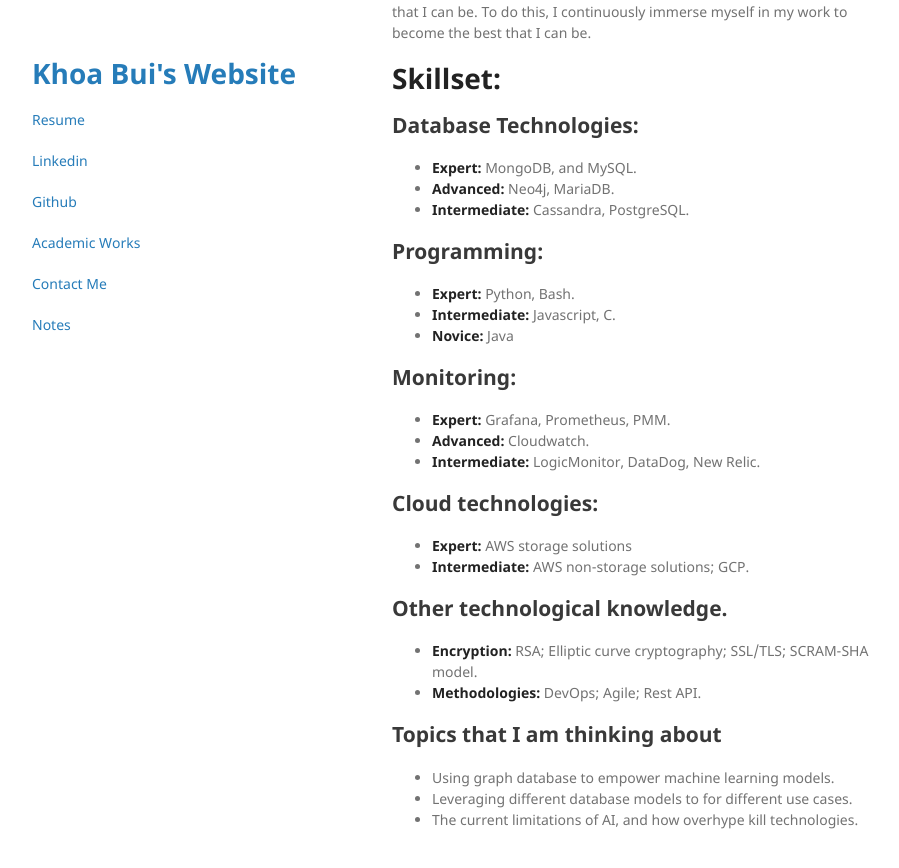
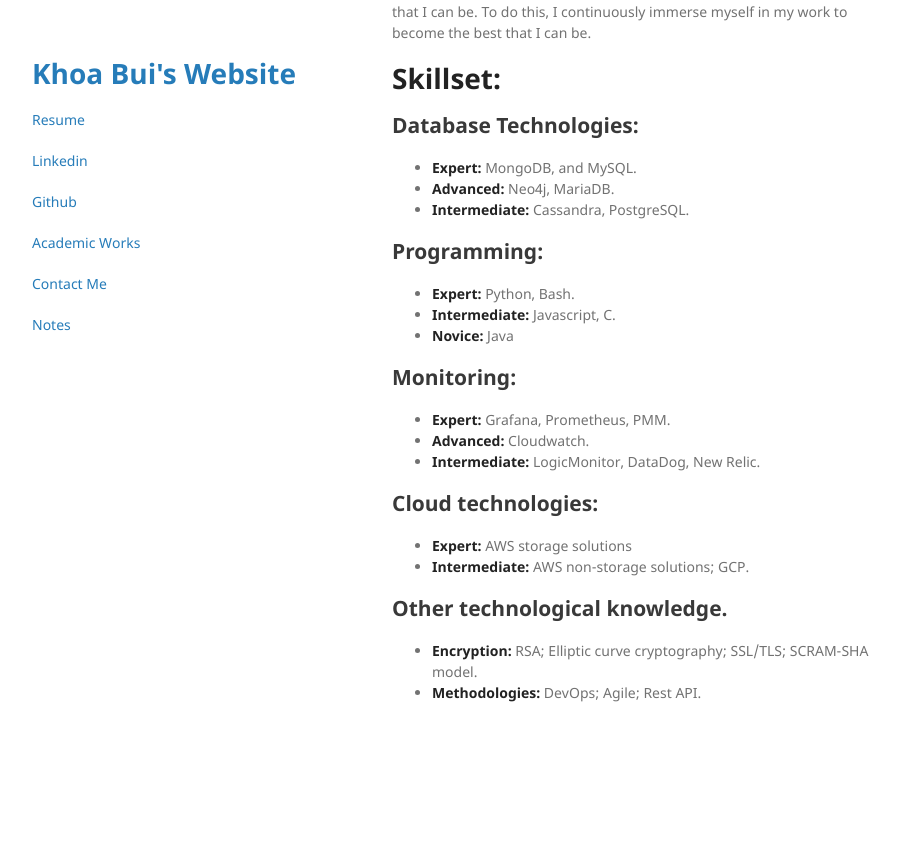
Before and after one commit to khoabuiv/khoabuiv.github.io, a Jekyll site: the page built from index.md, in a window 1280 px wide and 900 px high, scrolled down 746 px. Shown: the top 868 px of the window, without its empty margins (178-1077 px from the left). Built offline with Jekyll 4.4.1, drawn with Linux system fonts in a browser that asks for light colours; after the commit the page ends 1519 px from its top, so only the background shows below that.

Commit message:
Update index.md

```diff
--- a/index.md
+++ b/index.md
@@ -38,8 +38,3 @@
 ## Other technological knowledge.
 - **Encryption:** RSA; Elliptic curve cryptography; SSL/TLS; SCRAM-SHA model.
 - **Methodologies:** DevOps; Agile; Rest API.
-
-## Topics that I am thinking about
-* Using graph database to empower machine learning models.
-* Leveraging different database models to for different use cases.
-* The current limitations of AI, and how overhype kill technologies.
```
